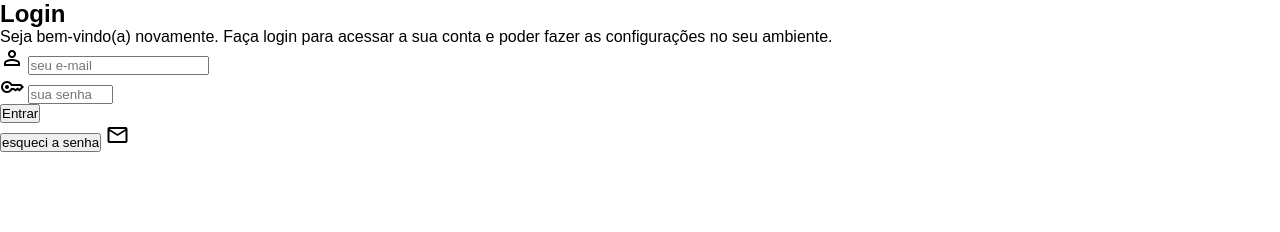
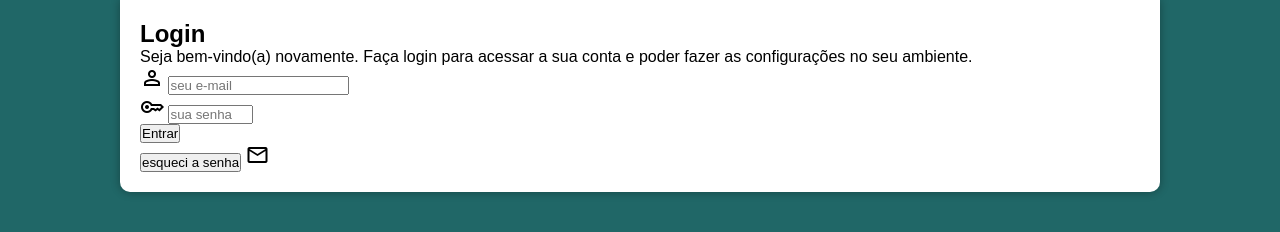
Before and after one commit to viniciuscastiliani/projeto-login, a plain HTML site: page index.html in a window 1280 px wide. Drawn offline with nearby package versions, Linux system fonts and the light colour scheme.

Commit message:
Update style.css

```diff
--- a/estilos/style.css
+++ b/estilos/style.css
@@ -16,7 +16,22 @@ html {
     font-family: var(--fonte-padrao);
 }
 
+body {
+    background-color: var(--cor0);
+}
+
+main {
+    min-width: 300px;
+    max-width: 1000px;
+    margin: auto;
+    margin-bottom: 30px;
+    background-color: white;
+    padding: 20px;
+    box-shadow: 0px 0px 10px rgba(0, 0, 0, 0.335);
+    border-radius: 0 0 10px 10px;
+}
+
 
 div#imagem {
-    background: url(../imagens/97647.jpg);
+    background-image: url(../imagens/97647.jpg);
 }
```
